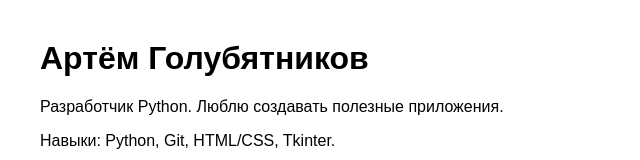
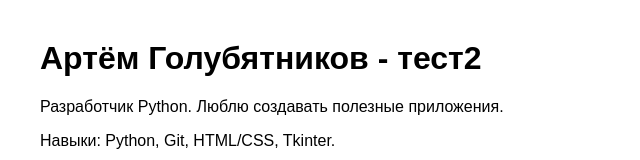
Before and after one commit to ArtemTopcheg/My-project1, a plain HTML site: page index.html in a window 1280 px wide. Shown: the top 160 px of the page, without its empty margins (0-640 px from the left). Drawn offline with Linux system fonts and the light colour scheme.

Commit message:
conflict-test2: тест2

```diff
--- a/index.html
+++ b/index.html
@@ -8,7 +8,7 @@
     </style>
 </head>
 <body>
-    <h1>Артём Голубятников</h1>
+    <h1>Артём Голубятников - тест2</h1>
     <p>Разработчик Python. Люблю создавать полезные приложения.</p>
     <p>Навыки: Python, Git, HTML/CSS, Tkinter.</p>
 </body>
```
